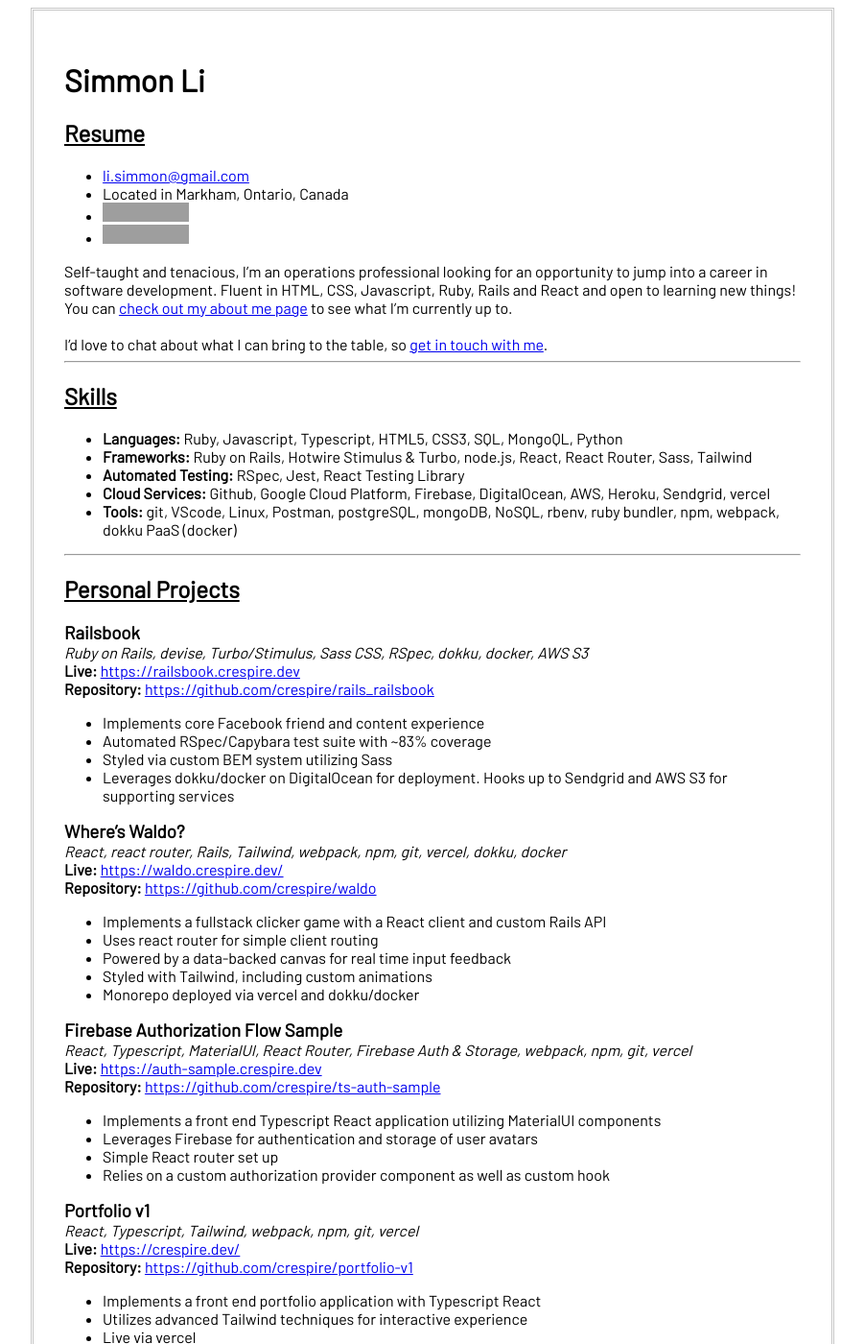
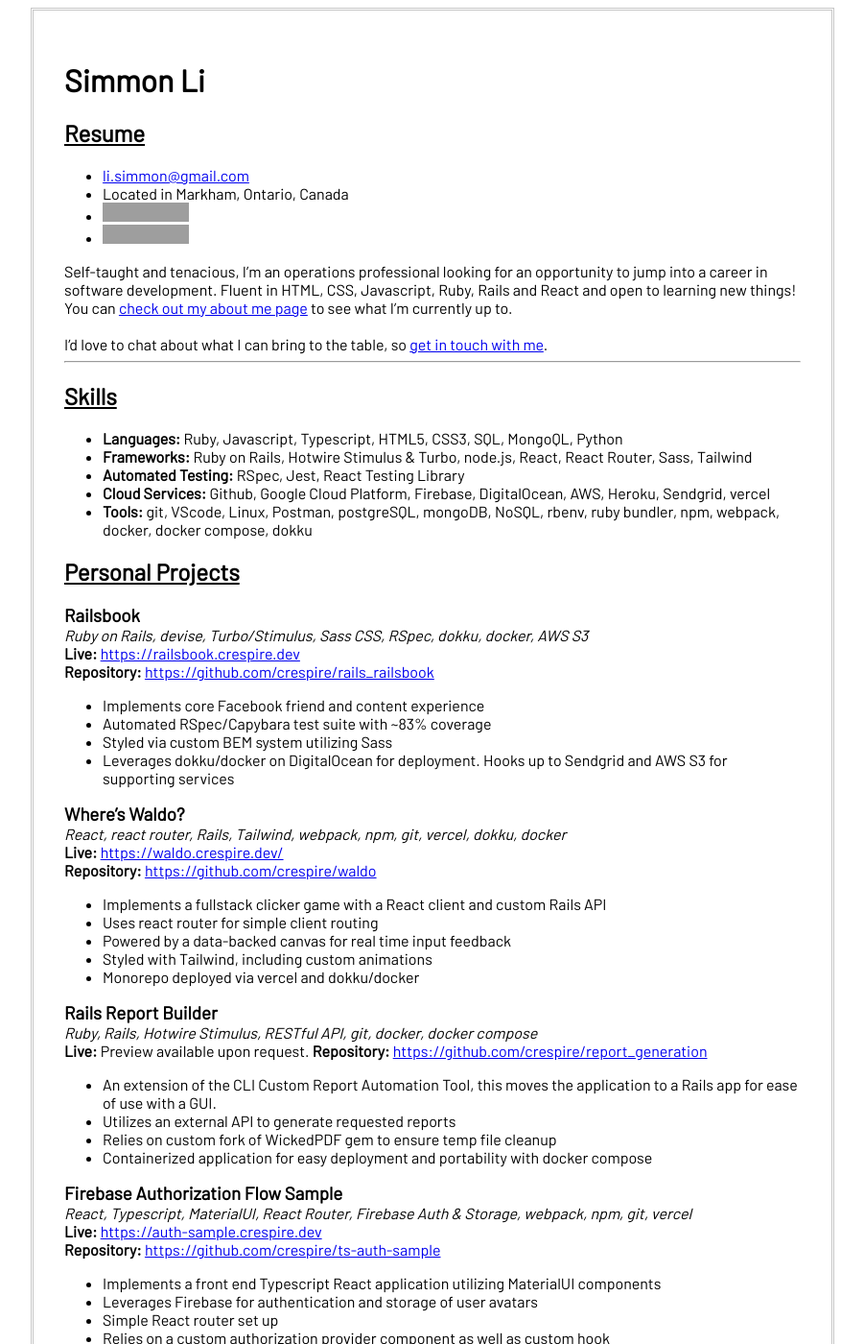
Before and after one commit to crespire/crespire, a Jekyll site: the page built from resume.md, in a window 1280 px wide and 1400 px high. Shown: the whole window at 96% size, without its empty margins (189-1090 px from the left). Built offline with Jekyll 4.4.1, drawn with Linux system fonts in a browser that asks for light colours; our own code applies the rules of GitHub Pages for plain Markdown files; some of the changed text lies outside the part shown; grey boxes are pictures that could not be loaded.

Commit message:
fix: move rails report app higher

```diff
--- a/resume.md
+++ b/resume.md
@@ -20,9 +20,7 @@ I'd love to chat about what I can bring to the table, so [get in touch with me](
 * **Frameworks:** Ruby on Rails, Hotwire Stimulus & Turbo, node.js, React, React Router, Sass, Tailwind
 * **Automated Testing:** RSpec, Jest, React Testing Library
 * **Cloud Services:** Github, Google Cloud Platform, Firebase, DigitalOcean, AWS, Heroku, Sendgrid, vercel
-* **Tools:** git, VScode, Linux, Postman, postgreSQL, mongoDB, NoSQL, rbenv, ruby bundler, npm, webpack, dokku PaaS (docker)
-
----
+* **Tools:** git, VScode, Linux, Postman, postgreSQL, mongoDB, NoSQL, rbenv, ruby bundler, npm, webpack, docker, docker compose, dokku
 
 ## Personal Projects
 ### Railsbook
@@ -43,6 +41,15 @@ _React, react router, Rails, Tailwind, webpack, npm, git, vercel, dokku, docker_
 * Powered by a data-backed canvas for real time input feedback
 * Styled with Tailwind, including custom animations
 * Monorepo deployed via vercel and dokku/docker
+
+### Rails Report Builder
+_Ruby, Rails, Hotwire Stimulus, RESTful API, git, docker, docker compose_
+**Live:** Preview available upon request.
+**Repository:** [https://github.com/crespire/report_generation](https://github.com/crespire/report_generation)
+* An extension of the CLI Custom Report Automation Tool, this moves the application to a Rails app for ease of use with a GUI.
+* Utilizes an external API to generate requested reports
+* Relies on custom fork of WickedPDF gem to ensure temp file cleanup
+* Containerized application for easy deployment and portability with docker compose
 
 ### Firebase Authorization Flow Sample
 _React, Typescript, MaterialUI, React Router, Firebase Auth & Storage, webpack, npm, git, vercel_
```
Also changed, not shown: other parts of resume.md (+0 -8 lines).
